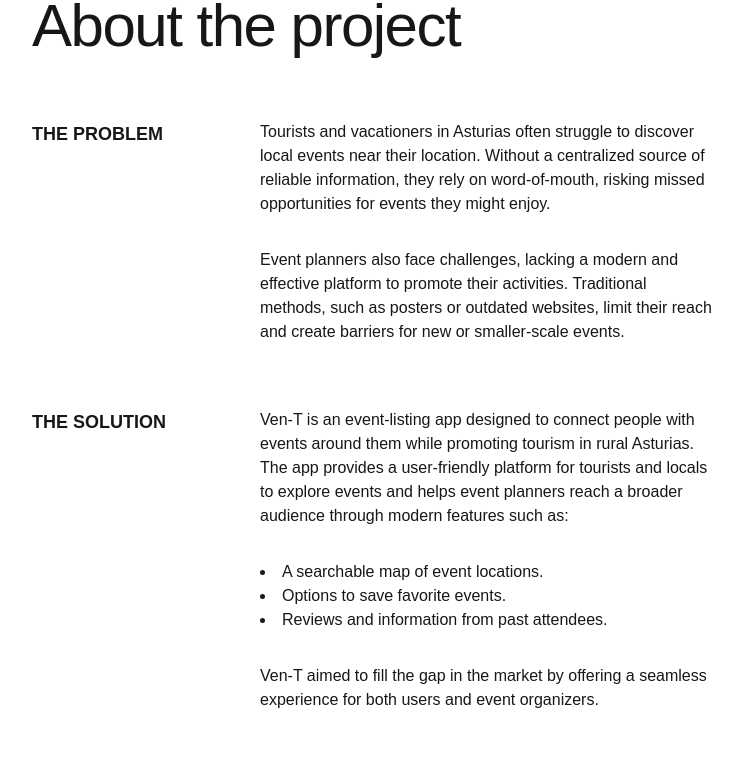
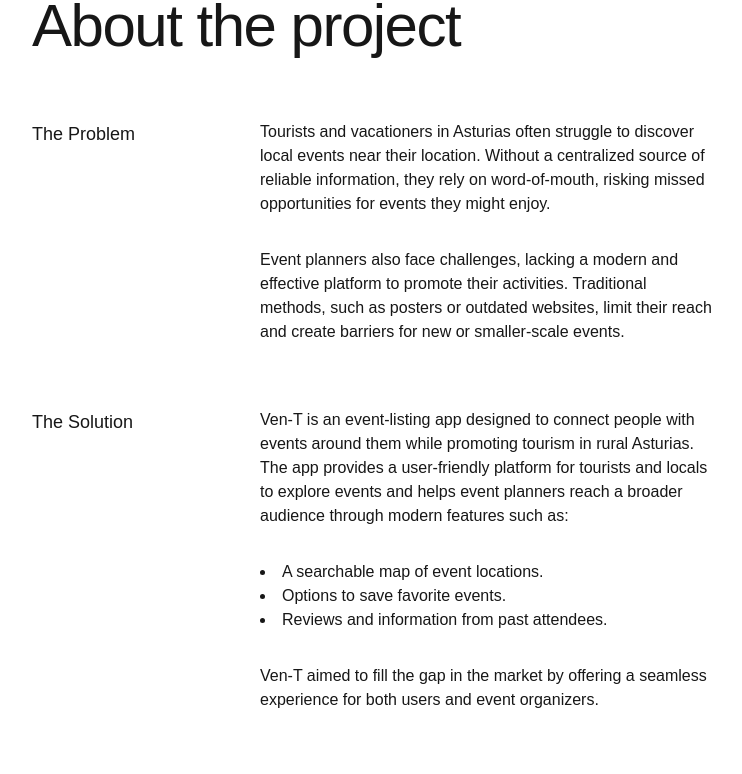
Before and after one commit to Thysreg/mac-portfolio, a Next.js app: page /vent in a window 1280 px wide. Shown: the part 1220-1994 px from the top of the page, without its empty margins (316-1058 px from the left). Built offline with nearby package versions, Linux system fonts and the light colour scheme.

Commit message:
Removed bold and caps from ven-t

```diff
--- a/app/vent/page.tsx
+++ b/app/vent/page.tsx
@@ -51,7 +51,7 @@ function Vent() {
                 </h2>
                 <div className='projectSection'>
                 <h3 className='text-lg w-1/3'>
-                    <b>THE PROBLEM</b>
+                    The Problem
                 </h3>
                 <div className='space-y-8 w-2/3'>
                 <p>
@@ -65,7 +65,7 @@ function Vent() {
 
                 <div className='projectSection'>
                 <h3 className='text-lg w-1/3'>
-                    <b>THE SOLUTION</b>
+                    The Solution
                 </h3>
                 <div className='space-y-8 w-2/3'>
                 <p>
@@ -103,7 +103,7 @@ function Vent() {
                 </h2>
                 <div className='projectSection '>
                 <h3 className='projectSectionLeft'>
-                    <b>USER INSIGHTS</b>
+                    User Insights
                 </h3>
                 <div className='projectSectionRight'>
                 <p>
@@ -119,7 +119,7 @@ function Vent() {
                 </div>
                 <div className='projectSection'>
                 <h3 className='projectSectionLeft text-wrap'>
-                    <b>COMPETITIVE ANALISYS</b>
+                    Competitive Analisys
                 </h3>
                 <p className='projectSectionRight'>
                 While platforms like Fiestas de Asturias and Pella de Ocio share a similar focus, they lacked essential features like maps or event-saving options. Indirect competitors like Google or Eventbrite provide limited information or are tailored more toward ticketed events. This gap reinforced the need for a modern and localized solution.
@@ -135,7 +135,7 @@ function Vent() {
                 </h2>
                 <div className='projectSection'>
                 <h3 className='projectSectionLeft'>
-                    <b>VALUE PROPOSITION</b>
+                    Value Proposition
                 </h3>
                 <div className='projectSectionRight'>
                 <p>
@@ -151,7 +151,7 @@ function Vent() {
                 </div>
                 <div className='projectSection'>
                 <h3 className='projectSectionLeft'>
-                    <b>DESIGN PROCESS</b>
+                    Design Process
                 </h3>
                 <div className='projectSectionRight'>
                 <h4>
@@ -223,7 +223,7 @@ function Vent() {
                 </h2>
                 <div className='projectSection'>
                   <h3 className='projectSectionLeft'>
-                    <b>BETA VERSION</b>
+                    Beta Version
                   </h3>
                   <div className='projectSectionRight'>
                     <p>
@@ -249,7 +249,7 @@ function Vent() {
                 </h2>
                 <div className='projectSection'>
                 <h3 className='projectSectionLeft'>
-                    <b>NEXT STEPS</b>
+                    Next Steps
                 </h3>
                 <div className='projectSectionRight'>
                 <p>
```
